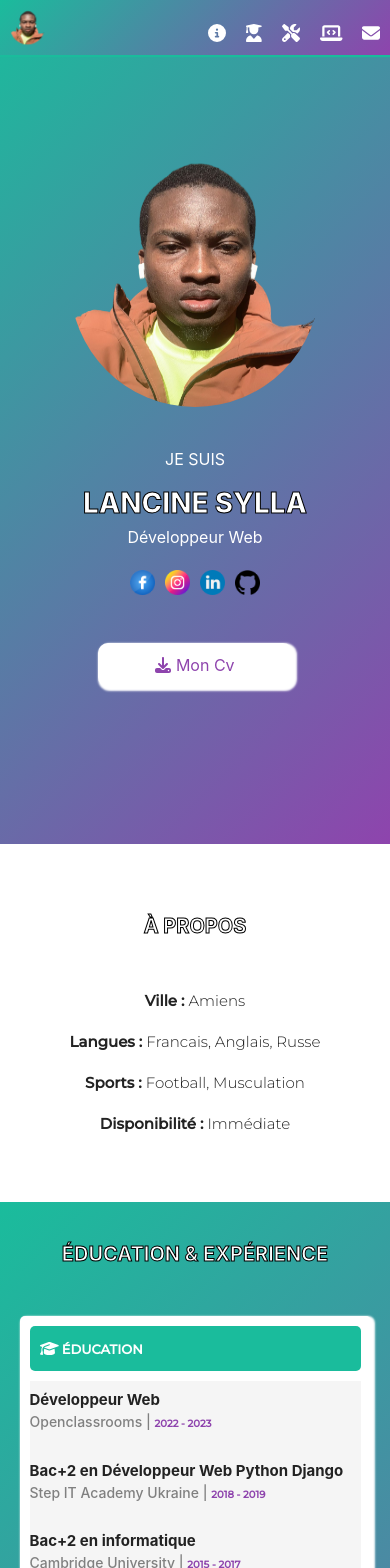
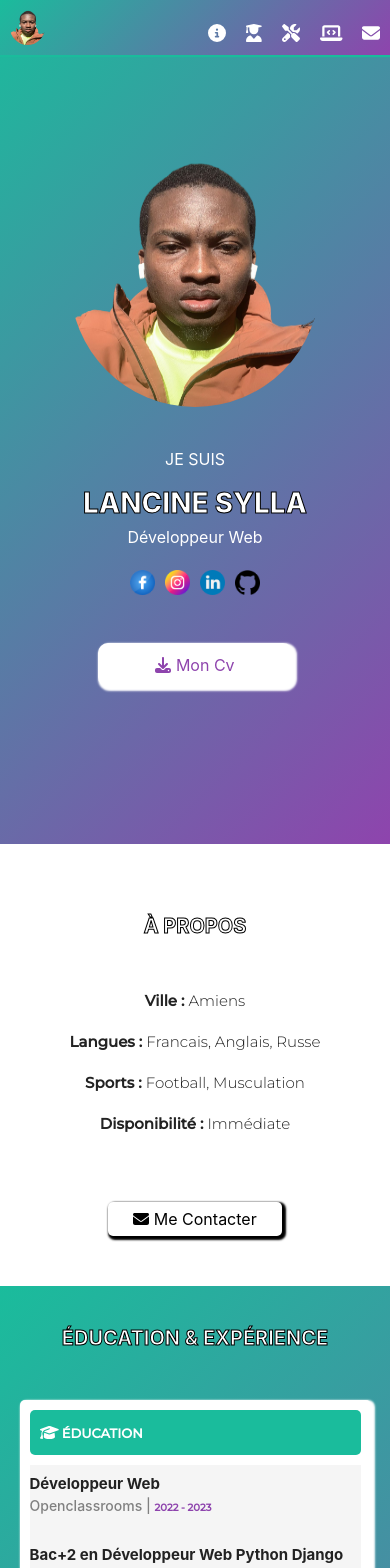
Before and after one commit to mdslasso/portofolio, a React (Create React App) app in the folder frontend/: page / in a window 390 px wide. Shown: the top 1568 px of the page. Built offline with nearby package versions, Linux system fonts and the light colour scheme.

Commit message:
first commit

```diff
--- a/frontend/src/css/apropos.css
+++ b/frontend/src/css/apropos.css
@@ -1,6 +1,6 @@
 .apropos {
     background-color: white;
-    padding-top: 50px;
+    padding-top: 30px;
     padding-bottom: 50px;
 
 
@@ -86,6 +86,14 @@
 
 @media screen and (max-width: 767px) {
 
+    .apropos {
+        background-color: white;
+        padding-top: 50px;
+        padding-bottom: 50px;
+
+
+    }
+
 
 
     .cadre-apropos {
@@ -101,10 +109,6 @@
     }
 
 
-    .cadre-apropos span {
-        display: none;
-
-    }
 
 
 
```
Also changed, not shown: 6 other files (tests, documents, lock files or other folders).
